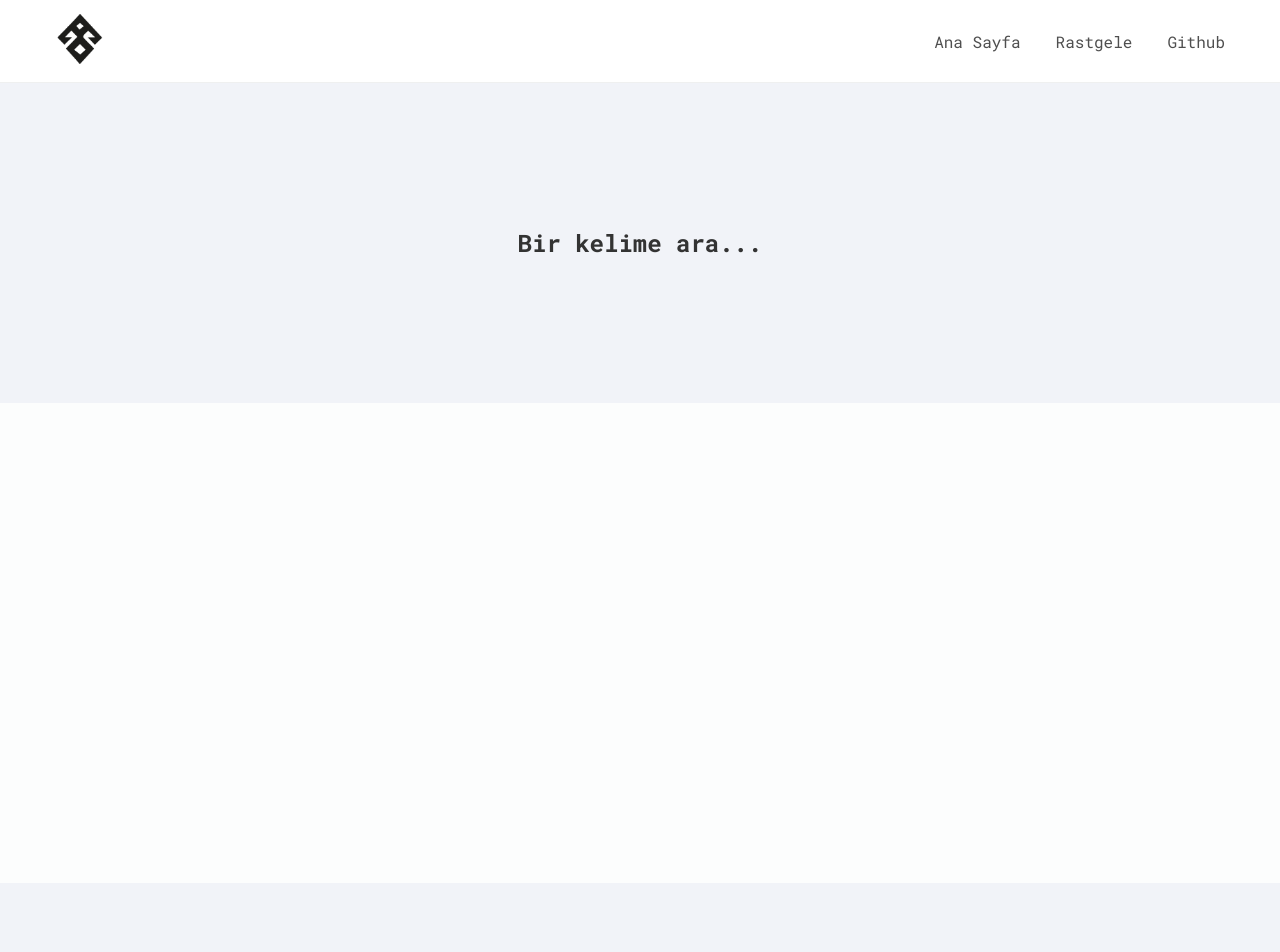
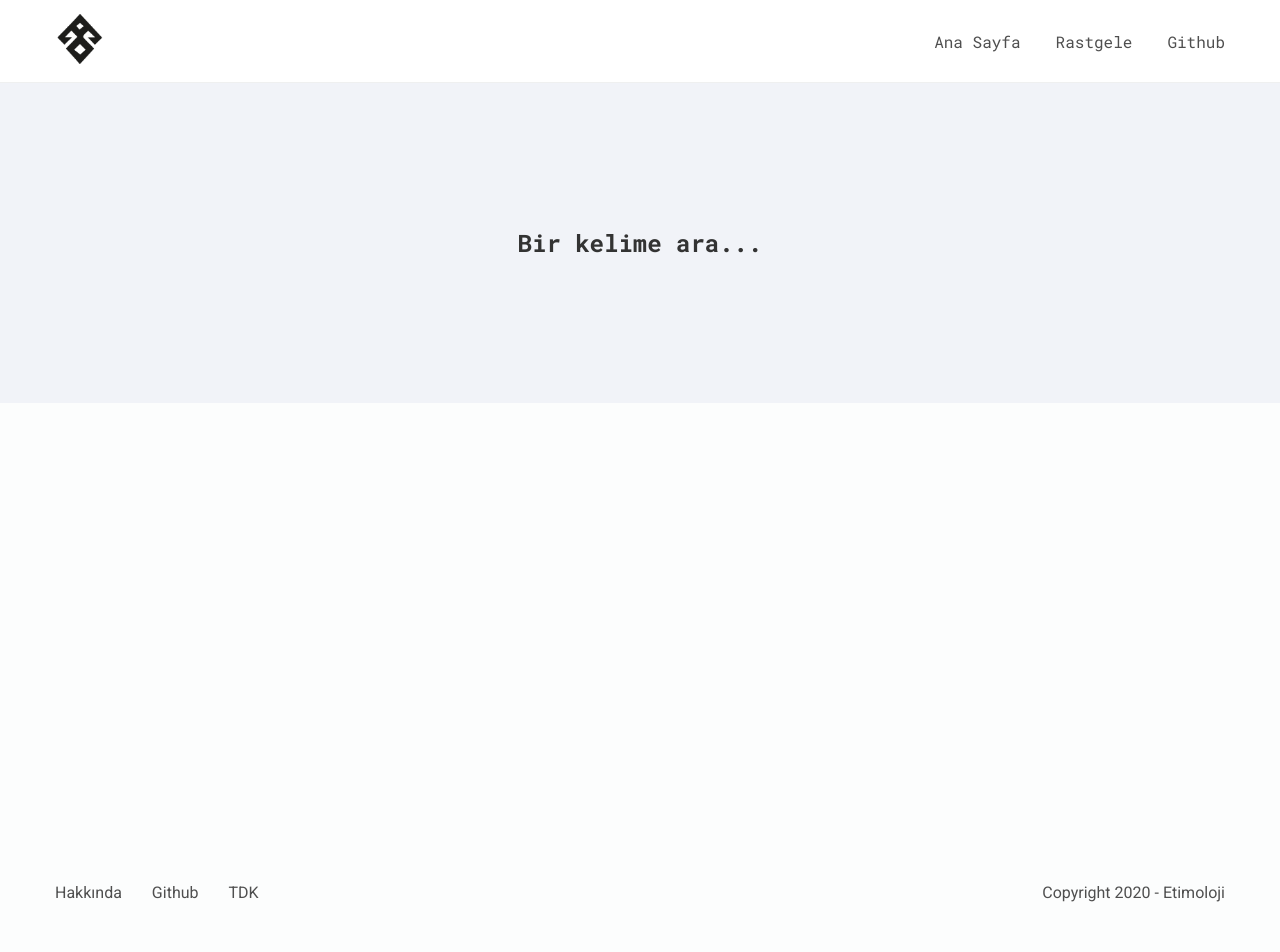
Before and after one commit to fdemir/etymology-turkish, a Nuxt app: page / in a window 1280 px wide. Shown: the top 952 px of the page. Built offline with nearby package versions, Linux system fonts and the light colour scheme.

Commit message:
add footer component

```diff
--- a/components/Footer.vue
+++ b/components/Footer.vue
@@ -1,19 +1,38 @@
 <template>
   <div class="footer">
-    <div class="footer-top"></div>
-    <div class="footer-bottom"></div>
+    <div class="container footer-container">
+      <div>
+        <ul class="footer-links">
+          <li>Hakkında</li>
+          <li>Github</li>
+          <li>TDK</li>
+        </ul>
+      </div>
+      <div>
+        <span>Copyright 2020 - Etimoloji</span>
+      </div>
+    </div>
   </div>
 </template>
 
 <style lang="scss" scoped>
 .footer {
-  &-top {
-    background: #f1f3f8;
-    height: 300px;
+  width: 100%;
+  height: 80px;
+  .footer-container {
+    display: flex;
+    justify-content: space-between;
   }
-  &-bottom {
-    background: #8d93ab;
-    height: 60px;
+
+  .footer-links {
+    display: flex;
+    list-style: none;
+    margin: 0;
+    padding: 0;
+
+    li {
+      padding-right: 30px;
+    }
   }
 }
 </style>
```
